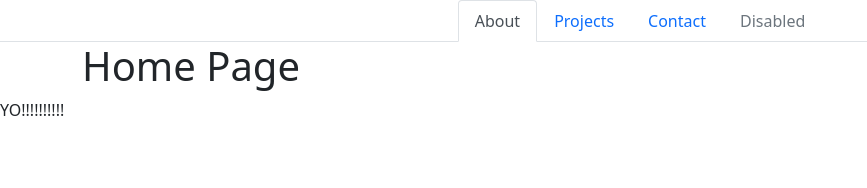
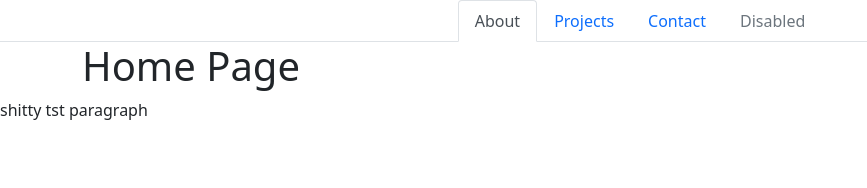
Before and after one commit to evan-ebert17/Kuroi-Megane, a React (Create React App) app: page / in a window 1280 px wide. Shown: the top 188 px of the page, without its empty margins (0-867 px from the left). Built offline with nearby package versions, Linux system fonts and the light colour scheme.

Commit message:
added contact page

```diff
--- a/src/components/main.js
+++ b/src/components/main.js
@@ -4,7 +4,7 @@ import About from './pages/About';
 // import Resume from './pages/Resume';
 import Projects from './pages/Projects';
 import Contact from './pages/Contact';
-import '../../src/App.css'
+import '../../src/index.css'
 // import Particles from 'react-particles-js';
 
 export default function Main() {
--- a/src/components/pages/About.js
+++ b/src/components/pages/About.js
@@ -18,7 +18,7 @@ export default function About() {
             <Col className="pBg">
                 <div className="pBorder">
                     <p className="introPara">
-                        YO!!!!!!!!!!
+                        shitty tst paragraph
                     </p>
                 </div>
             </Col>
--- a/src/components/pages/Projects.js
+++ b/src/components/pages/Projects.js
@@ -1,16 +1,18 @@
 import React from 'react';
 import "bootstrap/dist/css/bootstrap.min.css";
-import { } from "react-bootstrap";
-import { Carousel } from 'react-bootstrap';
+// import { } from "react-bootstrap";
 import Container from 'react-bootstrap/Container';
 import Row from 'react-bootstrap/Row';
 import Col from 'react-bootstrap/Col';
 
 export default function Projects() {
     return (
+            <Container>
+                <header>
                     <div>
-            <h1 className="porjHead">Projects</h1>
-
+                        <h1 className="projHead">Projects</h1>
+                    </div>
+                </header>
                 <div className="container">
                     <img
                         // src={Proj3img}
@@ -23,6 +25,6 @@ export default function Projects() {
                         </div>
                     </div>
                 </div>
-        </div>
+            </Container>
     );
 }
```
Lines whose indentation alone changed are shown as unchanged.
